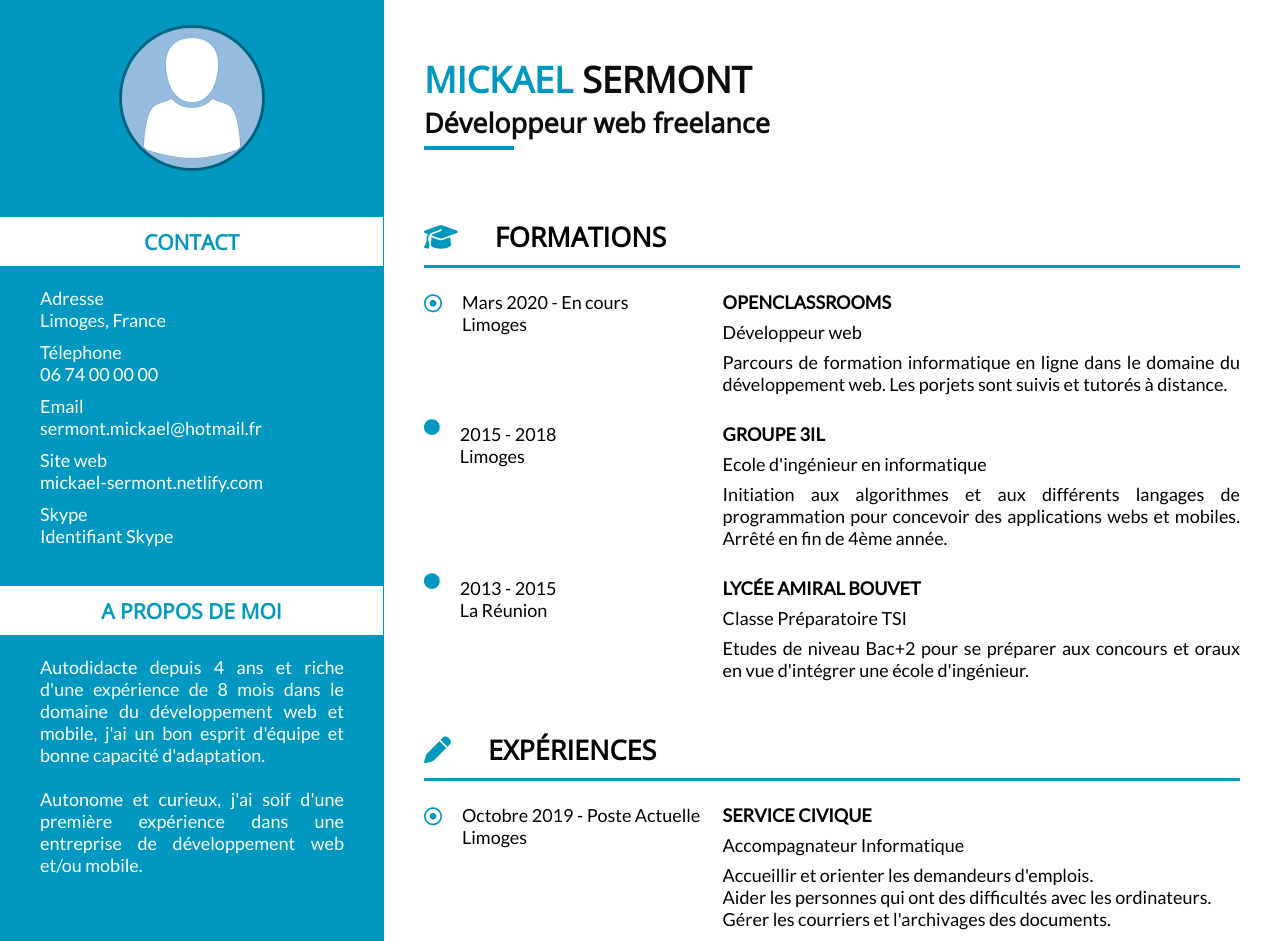
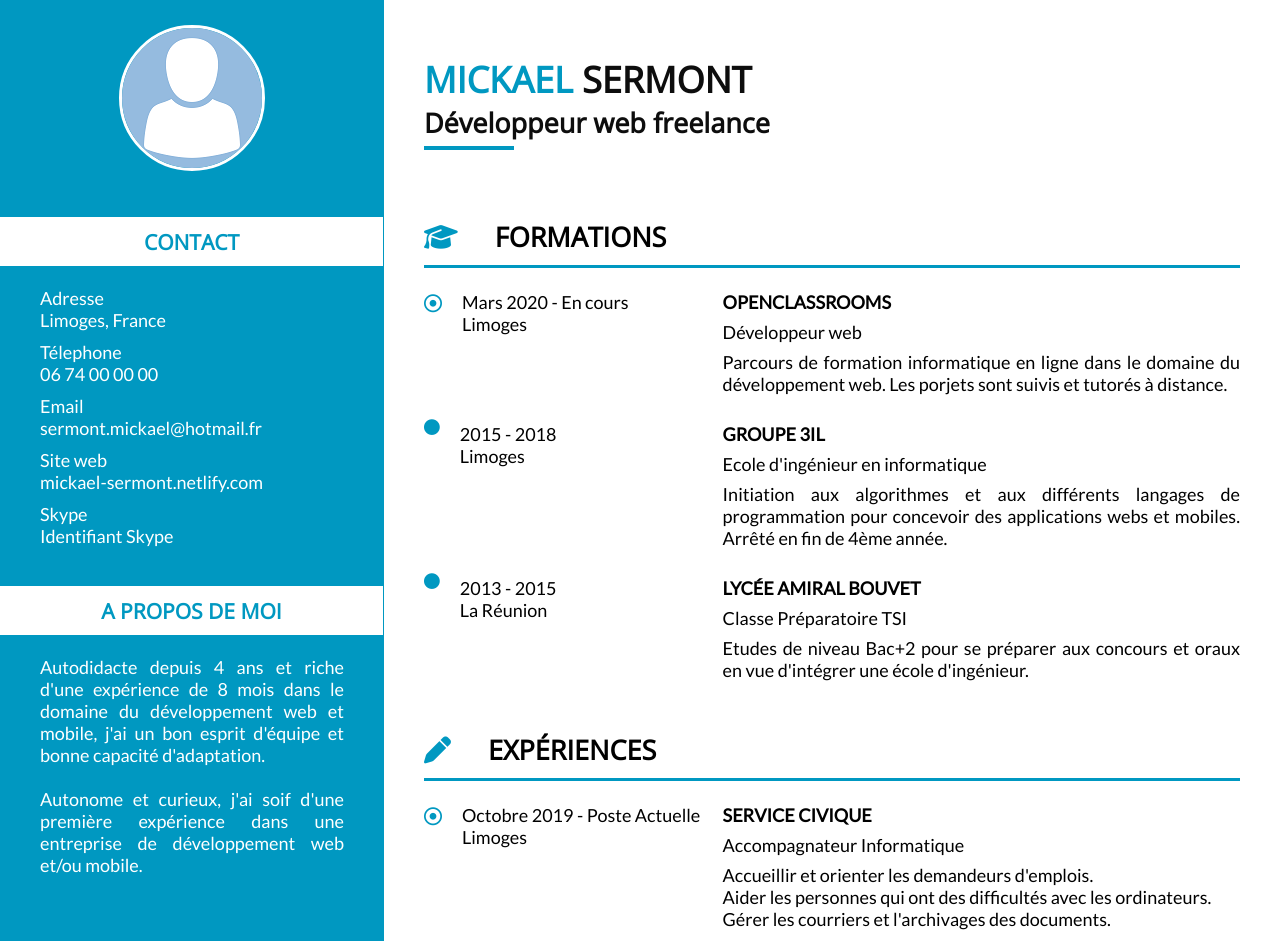
Before and after one commit to mickaelsermont/projet_2, a plain HTML site: page index.html in a window 1280 px wide. Shown: the top 941 px of the page. Drawn offline with nearby package versions, Linux system fonts and the light colour scheme.

Commit message:
change color border  img

```diff
--- a/css/style.css
+++ b/css/style.css
@@ -32,7 +32,7 @@ h1, h2, h3, h4, h5, h6 {
 #header_img img {
 	margin: 25px;
 	border-radius: 100%;
-	border: 3px solid rgba(0,0,0,0.35);
+	border: 3px solid #fff;
 }
 #header_title {
 	align-self: center;
```
